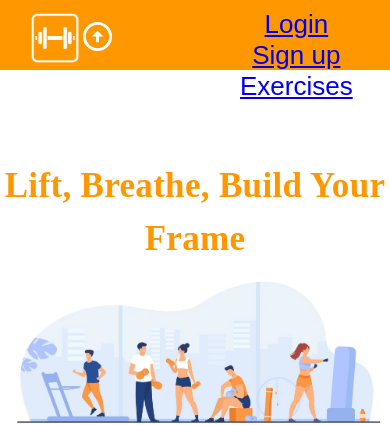
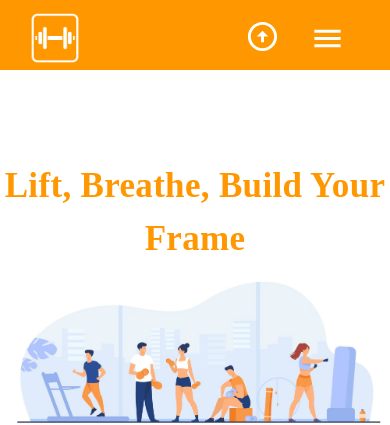
Before and after one commit to Smoopfrog/frame-fitness, a React (Create React App) app: page / in a window 390 px wide. Shown: the top 425 px of the page. Built offline with nearby package versions, Linux system fonts and the light colour scheme; no server answers; a web font is replaced by a local one.

Commit message:
Add media query for navbar dropdown menu

```diff
--- a/src/styles/App.scss
+++ b/src/styles/App.scss
@@ -9,9 +9,9 @@ html {
   width: 100vw;
   scroll-behavior: smooth;
 
-  .nav-elements {
+  .nav-elements, .welcome-user {
     position: relative;
-    color: white;
+    color: #FFF;
     text-decoration: none;
     &:hover {
       cursor: pointer;
@@ -285,8 +285,83 @@ html {
   }
 }
 
-@media screen and (max-width:710px) {
-  .nav-elements {
+@media screen and (min-width: 1100px) {
+  .nav-elements-mobile {
     display: none;
   }
+   .menu-icon {
+    display: none;
+   }
 }
+
+@media screen and (max-width: 1100px) {
+  .menu-icon {
+    display: flex;
+    position: absolute;
+    top: 0;
+    margin-right: 30px;
+    right: 20px;
+    transform: translate(-100%, 60%);
+    cursor: pointer;
+    color: #FFF;
+  }
+
+  .nav-menu {
+    display: flex;
+    flex-direction: column;
+    width: 100%;
+    height: 90vh;
+    padding: 0;
+    position: absolute;
+    top: 44px;
+    left: -300%;
+    opacity: 1;
+    transition: all 0.5s ease;
+  }
+  .nav-menu.active {
+    background: #FFF;
+    left: 0;
+    opacity: 1;
+    transition: all 0.5s ease;
+    z-index: 1;
+    display: block;
+  }
+
+  .nav-elements, .welcome-user {
+    display:none;
+  }
+
+
+  .nav-elements-mobile {
+    display: block;
+    text-align: center;
+    padding-top: 1rem;
+    left: 0;
+    right: 0;
+    border-radius: 4px;
+    width: 50%;
+    height: 40px;
+    background: #FF9700;
+    text-decoration: none;
+    color: #fff;
+    font-size: 1.5rem;
+    margin-top: 20px;
+    position: relative;
+    color: white;
+    text-decoration: none;
+    border: 2px solid #FF9700;
+    &:hover {
+      cursor: pointer;
+      background: #FFF;
+      color: #FF9700;
+      border: 2px solid #FF9700;
+    }
+    &:active{
+      cursor: pointer;
+      background: #FFF;
+      color: #FF9700;
+      border: 2px solid #FF9700;
+      transform: scale(1.1, 1.1) !important;
+    }
+  }
+}
```
